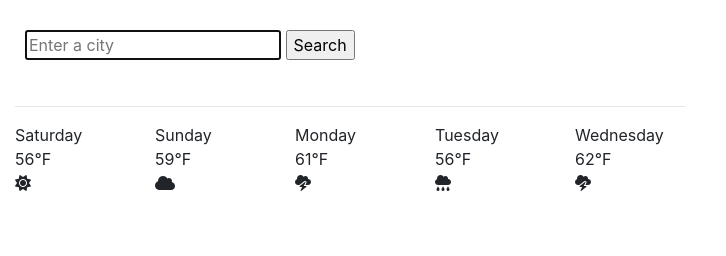
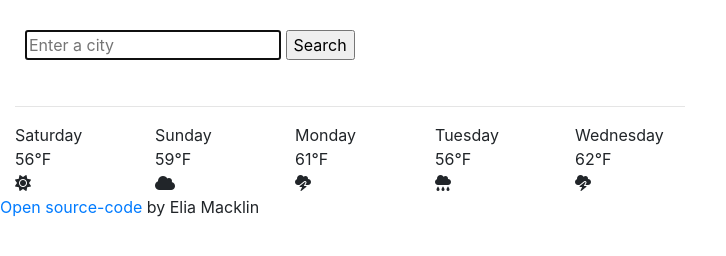
Before and after one commit to elia-macklin/my-app, a plain HTML site: page index.html in a window 1280 px wide. Shown: the whole page, without its empty margins (0-726 px from the left). Drawn offline with nearby package versions, Linux system fonts and the light colour scheme; files that its build step writes are made by us from their sources.

Commit message:
Update index.html
Added open source-code link

```diff
--- a/index.html
+++ b/index.html
@@ -60,6 +60,10 @@
         </div>
       </div>
     </div>
+       <p>
+     <a href="https://github.com/elia-macklin/my-app">
+    Open source-code</a> by Elia Macklin
+    </p>
   </body>
 
 </html>
```
